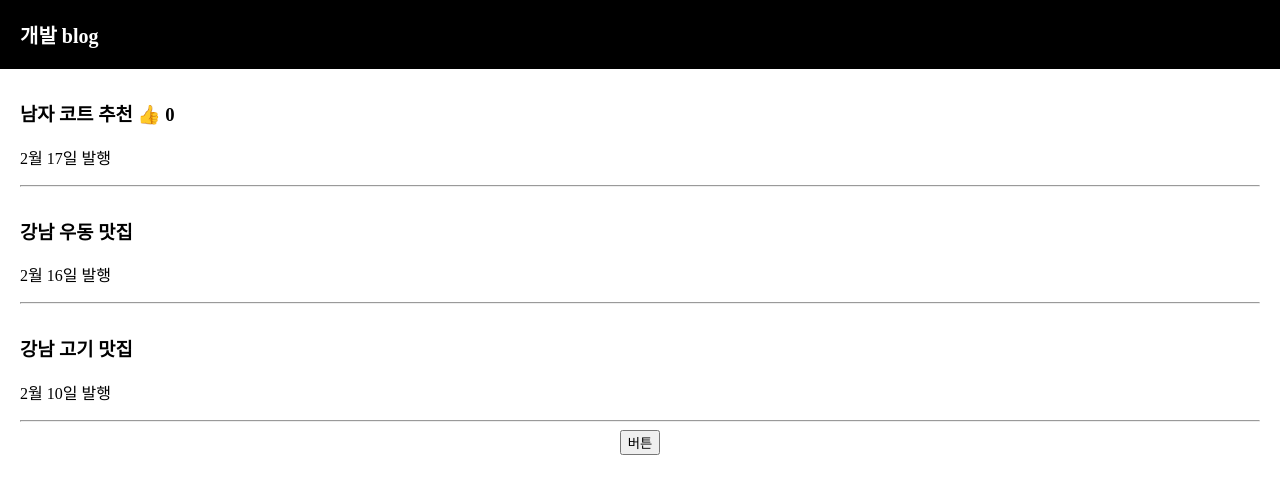
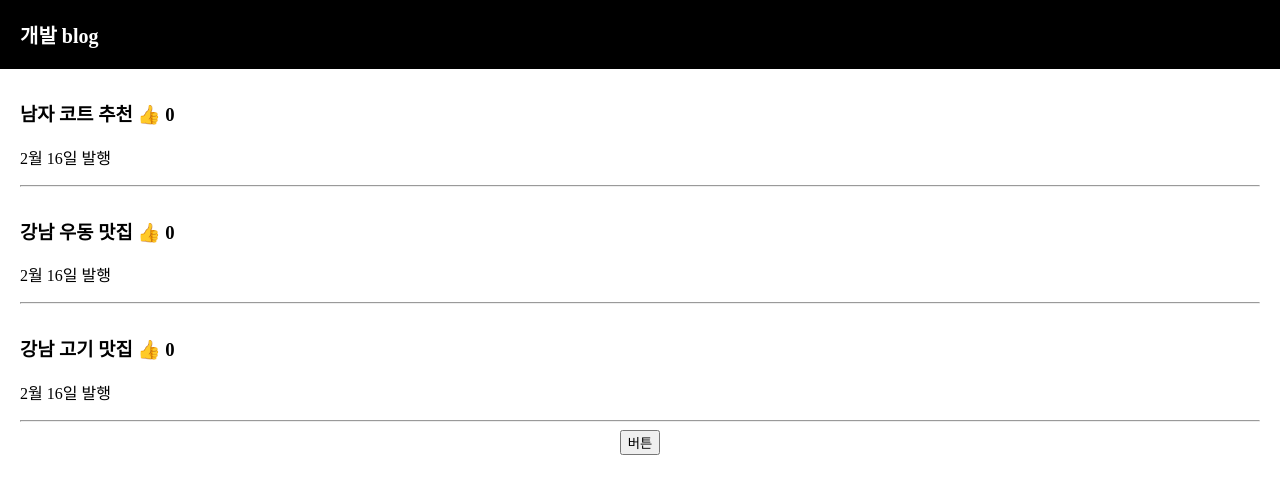
Before and after one commit to HongYeseul/CoddingApple_React, a React (Create React App) app in the folder blog/: page / in a window 1280 px wide. Shown: the top 494 px of the page. Built offline with nearby package versions, Linux system fonts and the light colour scheme.

Commit message:
8- map : 많은 div들을 반복문으로 줄이고 싶은 충동이 들 때

```diff
--- a/blog/src/App.js
+++ b/blog/src/App.js
@@ -5,30 +5,27 @@ import './App.css';
 function App() {
 
   let [글제목,글제목변경] = useState(['남자 코트 추천', '강남 우동 맛집', '강남 고기 맛집']);
-  let [따봉, 따봉변경] = useState(0);
+  let [따봉, 따봉변경] = useState([0,0,0]);
 
   let [modal, modal변경] = useState(false);
 
-  /*
-  function 제목바꾸기(){
-    var newArray = [...글제목];
-    newArray[0] = '여자 코트 추천';
-    글제목변경( newArray );
-  }
-  */
+  var 어레이 = [2,3,4];
+  {/* map을 사용하면 각각의 값에 *2를 해서 새로운 어레이가 생성 된다. => 유사 반복문*/}
+  var 뉴어레이 = 어레이.map(function(a){
+    return a*2
+  });
 
   return (
     <div className="App">
       <div className="black-nav">
         <div>개발 blog</div>
       </div>
+      {/*
       <div className="list">
         <h3> {글제목[0]} <span onClick={ ()=>{ 따봉변경(따봉+1) } }>👍</span> {따봉} </h3>
         <p>2월 17일 발행</p>
         <hr/>
       </div>
-
-      {/*<button onClick={ 제목바꾸기 }>버튼</button>*/}
 
       <div className="list">
         <h3> {글제목[1]}</h3>
@@ -41,18 +38,28 @@ function App() {
         <p>2월 10일 발행</p>
         <hr/>
       </div>
+      */}
+    {
+      글제목.map(function(글, 좋아요){ //파라미터가 차례대로 넘어온다.
+        return (
+        <div className="list">
+              <h3> {글} <span onClick={ ()=>{
+                var newArray = [...따봉];
+                newArray[좋아요]++;
+                따봉변경(newArray)
+                } }>👍</span> {따봉[좋아요]}</h3>
+              <p>2월 16일 발행</p>
+              <hr/>
+          </div>
+        )
+      })
+    }
 
       <button onClick={ ()=> { modal변경(!modal)}}>버튼</button>
-      {/* 리액트에서 if문은 동작하지 않는다. 대신 삼항연산자를 사용한다! */}
       {
         modal === true
         ? <Modal></Modal>
-        : null /* 텅 빈 HTML */
-        /*
-        1 < 3
-        ? console.log('맞아요')
-        : console.log('틀려요')
-        */
+        : null
       }
     </div>
   );
```
